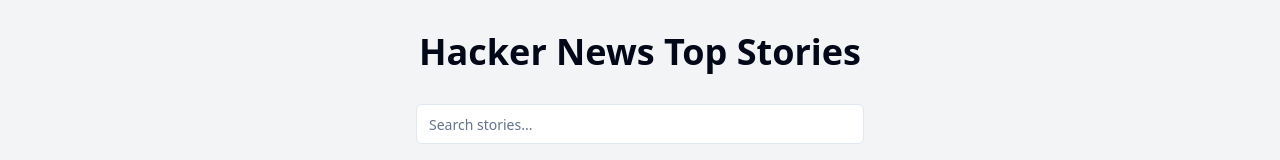
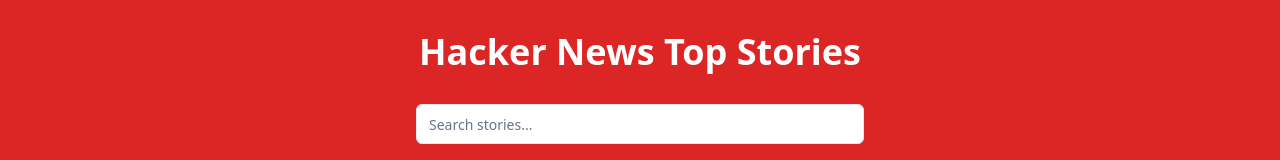
Before and after one commit to GPT-Engineer-App-Dev/news-navigator, a React (Vite) app: page / in a window 1280 px wide. Shown: the top 160 px of the page. Built offline with nearby package versions, Linux system fonts and the light colour scheme; no server answers.

Commit message:
Make background red
Updated the background color to red across the application for a consistent visual theme.
[skip gpt_engineer]

```diff
--- a/src/components/HackerNewsList.jsx
+++ b/src/components/HackerNewsList.jsx
@@ -24,7 +24,7 @@ const HackerNewsList = ({ searchTerm }) => {
   ) || [];
 
   return (
-    <div className="grid grid-cols-1 md:grid-cols-2 lg:grid-cols-3 gap-4">
+    <div className="grid grid-cols-1 md:grid-cols-2 lg:grid-cols-3 gap-4 bg-white p-4 rounded-lg shadow-lg">
       {isLoading
         ? Array(9).fill().map((_, index) => <StoryCardSkeleton key={index} />)
         : filteredStories.map(story => <StoryCard key={story.objectID} story={story} />)
--- a/src/components/StoryCard.jsx
+++ b/src/components/StoryCard.jsx
@@ -5,7 +5,7 @@ import { ArrowUpCircle, ExternalLink } from 'lucide-react';
 
 const StoryCard = ({ story }) => {
   return (
-    <Card className="flex flex-col h-full">
+    <Card className="flex flex-col h-full bg-white shadow-md">
       <CardContent className="flex-grow pt-6">
         <h2 className="text-lg font-semibold mb-2">{story.title}</h2>
         <div className="flex items-center text-sm text-gray-500 mb-2">
--- a/src/pages/Index.jsx
+++ b/src/pages/Index.jsx
@@ -7,10 +7,10 @@ const Index = () => {
   const [searchTerm, setSearchTerm] = useState('');
 
   return (
-    <div className="min-h-screen bg-gray-100 flex flex-col">
+    <div className="min-h-screen bg-red-600 flex flex-col">
       <main className="flex-grow p-8">
         <div className="max-w-7xl mx-auto">
-          <h1 className="text-4xl font-bold mb-8 text-center">Hacker News Top Stories</h1>
+          <h1 className="text-4xl font-bold mb-8 text-center text-white">Hacker News Top Stories</h1>
           <Input
             type="text"
             placeholder="Search stories..."
```
